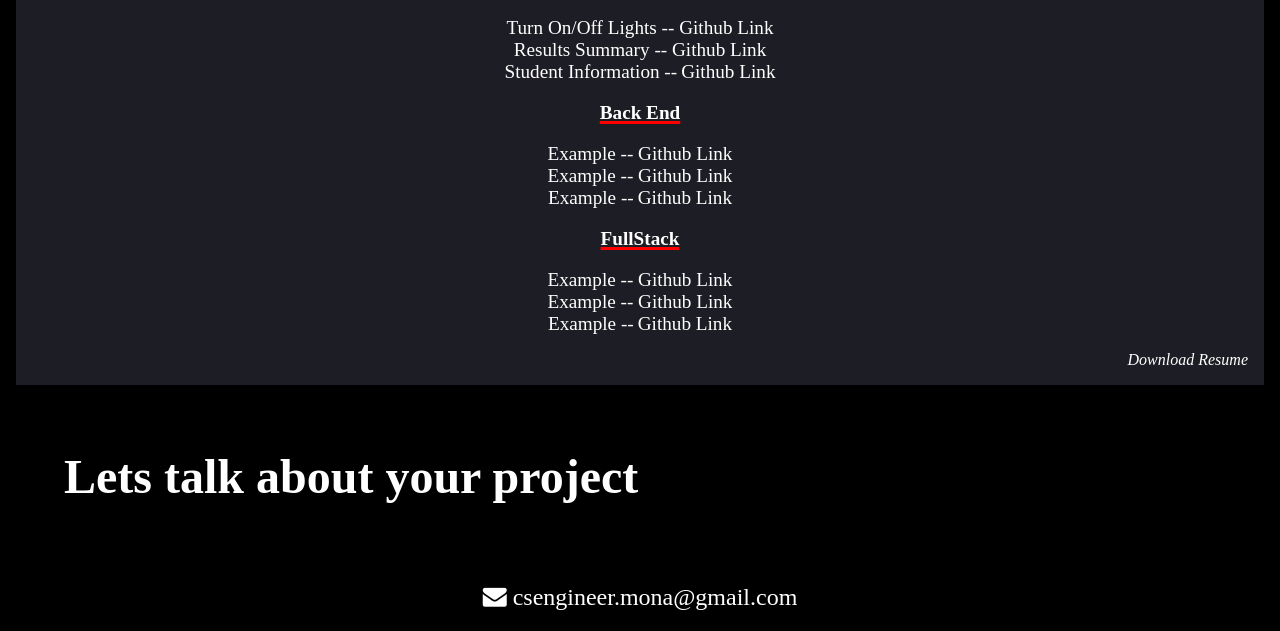
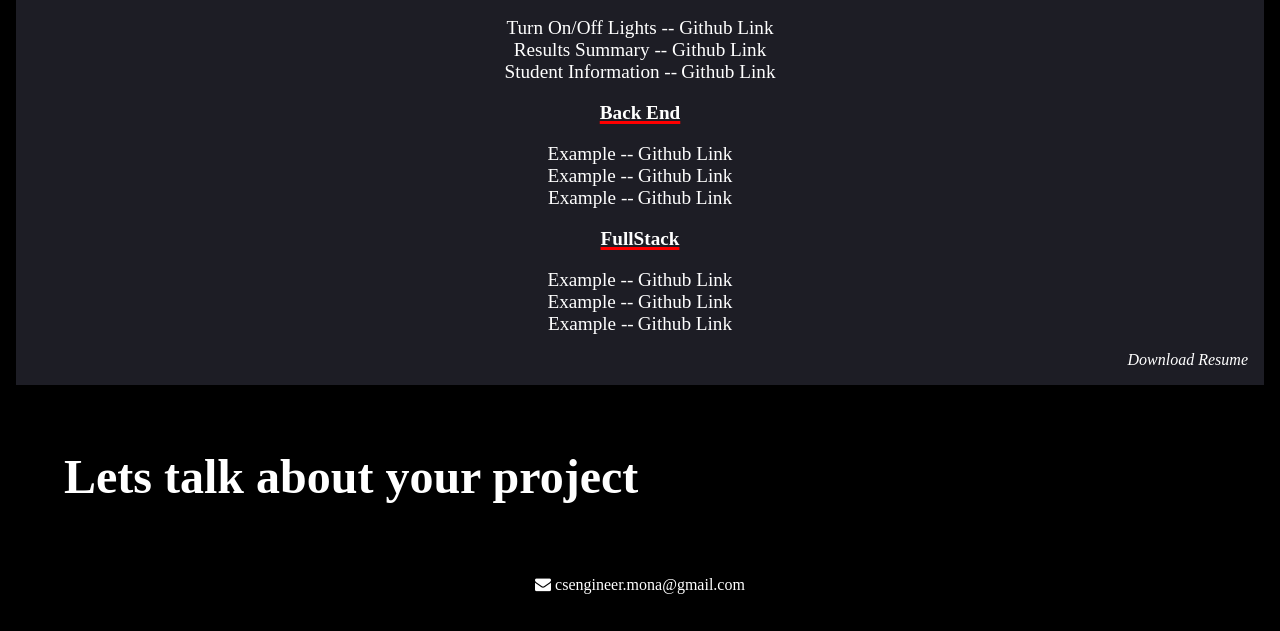
Before and after one commit to thahmeen/portfolio, a plain HTML site: page index.html in a window 1280 px wide. Shown: the part 1534-2165 px from the top of the page. Drawn offline with Linux system fonts and the light colour scheme.

Commit message:
Update index.html

```diff
--- a/index.html
+++ b/index.html
@@ -173,7 +173,7 @@
                 Lets talk about your project
             </div>
             <div class="my-contact">
-                <p style="font-size: 1.5em;"><i class="fa fa-envelope"></i> csengineer.mona@gmail.com</p>
+                <p class="envelope"><i class="fa fa-envelope"></i> csengineer.mona@gmail.com</p>
                 <p style="font-size: 1.5em;"><i class="material-icons">&#xe0cd; </i> +91 9963083271</p>
                 <p style="font-size: 1.5em;" class="linkedin-highlight"><a href="https://www.linkedin.com/in/mona-thahmeen-424873194/">
                     <i style="font-size:24px" class="fa">&#xf08c;</i> LinkedIn</a></p>
```
